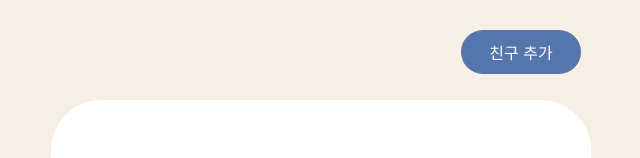
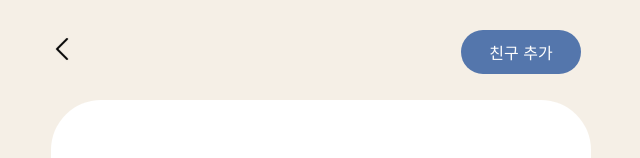
Before and after one commit to Chatting-Toy-Project/Chatting-Client, a Next.js app: page /friends in a window 1280 px wide. Shown: the top 158 px of the page, without its empty margins (319-959 px from the left). Built offline with nearby package versions, Linux system fonts and the light colour scheme.

Commit message:
design : layout 추가

```diff
--- a/src/app/friends/page.tsx
+++ b/src/app/friends/page.tsx
@@ -1,14 +1,15 @@
-import UserProfile from "@/components/card/UserProfile";
+import MobileLayout from "@/components/layout/MobileLayout";
 import { friendsDummy } from "./dummy";
 import "./style.scss";
 import FriendCard from "@/components/card/FriendCard";
+import HeaderLayout from "@/components/layout/HeaderLayout";
 const page = () => {
   return (
     <section className="friend_page_wrapper">
-      <div className="friend_page_title">
-        <button className="add_friend_button">친구 추가</button>
-      </div>
-      <div className="friend_list_wrapper">
+      <HeaderLayout backButton={true}>
+        <button className="right_button">친구 추가</button>
+      </HeaderLayout>
+      <MobileLayout>
         <div className="friend_list_title">
           친구 목록에서 친구를 추가하거나 삭제할 수 있습니다.
         </div>
@@ -17,7 +18,7 @@ const page = () => {
             return <FriendCard key={friend.userId} friend={friend} />;
           })}
         </div>
-      </div>
+      </MobileLayout>
     </section>
   );
 };
--- a/src/app/friends/style.scss
+++ b/src/app/friends/style.scss
@@ -1,41 +1,5 @@
 .friend_page_wrapper {
   background-color: #f5efe6;
-  .friend_page_title {
-    height: 100px;
-    padding: 30px 20px;
-    position: relative;
-    .add_friend_button {
-      position: absolute;
-      right: 40px;
-      background-color: #5476ac;
-      color: #ffffff;
-      padding: 10px 20px;
-      border-radius: 50px;
-      width: 120px;
-      font-size: 1rem;
-      font-weight: 500;
-      border: none;
-      cursor: pointer;
-      &:hover {
-        background-color: #4757e8;
-      }
-    }
-  }
-}
-
-.friend_list_wrapper {
-  height: calc(100vh - 100px);
-  background-color: rgb(255, 255, 255);
-  width: 90%;
-  margin: auto;
-  border-top-left-radius: 50px;
-  border-top-right-radius: 50px;
-  padding: 20px;
-  .friend_list_title {
-    font-size: 1.2rem;
-    margin: 40px 10px;
-  }
-  overflow-y: auto;
 }
 
 .friend_list {
--- /dev/null
+++ b/src/components/layout/HeaderLayout.tsx
@@ -0,0 +1,28 @@
+"use client";
+import React from "react";
+import "./style.scss";
+import Image from "next/image";
+import { useRouter } from "next/navigation";
+const HeaderLayout = ({
+  children,
+  backButton = false,
+}: {
+  children: React.ReactNode;
+  backButton: boolean;
+}) => {
+  const router = useRouter();
+  const handleBack = () => router.back();
+
+  return (
+    <div className="header_layout">
+      {backButton && (
+        <button className="back_button" onClick={handleBack}>
+          <Image src="/icon/backIcon.svg" alt="back" width={30} height={30} />
+        </button>
+      )}
+      {children}
+    </div>
+  );
+};
+
+export default HeaderLayout;
--- /dev/null
+++ b/src/components/layout/MobileLayout.tsx
@@ -0,0 +1,7 @@
+import React from "react";
+import "./style.scss";
+const MobileLayout = ({ children }: { children: React.ReactNode }) => {
+  return <div className="mobile_layout">{children}</div>;
+};
+
+export default MobileLayout;
--- /dev/null
+++ b/src/components/layout/style.scss
@@ -0,0 +1,46 @@
+.mobile_layout {
+  height: calc(100vh - 100px);
+  background-color: rgb(255, 255, 255);
+  width: 90%;
+  margin: auto;
+  border-top-left-radius: 50px;
+  border-top-right-radius: 50px;
+  padding: 20px;
+  .friend_list_title {
+    font-size: 1.2rem;
+    margin: 40px 10px;
+  }
+  overflow-y: auto;
+}
+
+.header_layout {
+  height: 100px;
+  padding: 30px 20px 20px 20px;
+  position: relative;
+  .right_button {
+    position: absolute;
+    right: 40px;
+    background-color: #5476ac;
+    color: #ffffff;
+    padding: 10px 20px;
+    border-radius: 50px;
+    width: 120px;
+    font-size: 1rem;
+    font-weight: 500;
+    border: none;
+    cursor: pointer;
+    &:hover {
+      background-color: #4757e8;
+    }
+  }
+  .back_button {
+    cursor: pointer;
+    border: none;
+    background-color: transparent;
+    height: 40px;
+    width: 40px;
+    img:hover {
+      filter: invert(0.3);
+    }
+  }
+}
```
